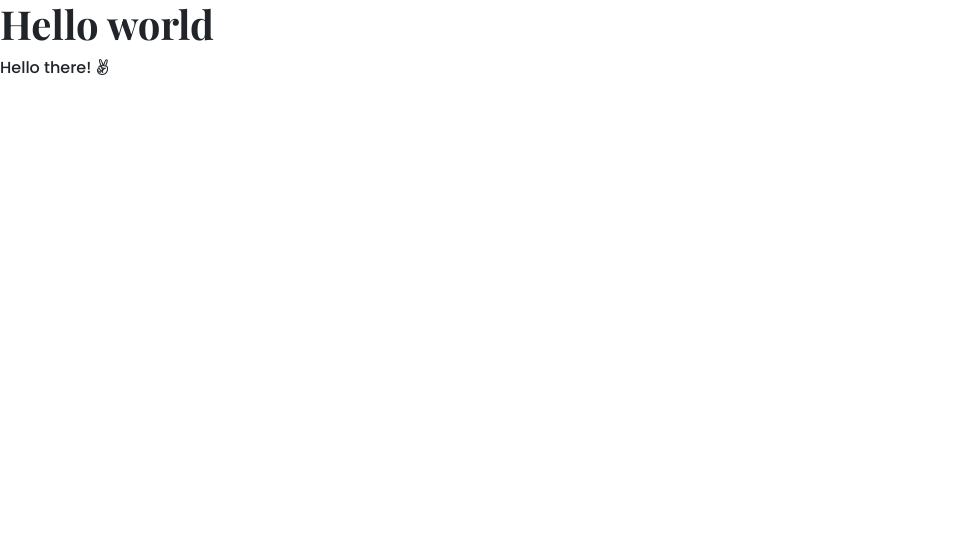
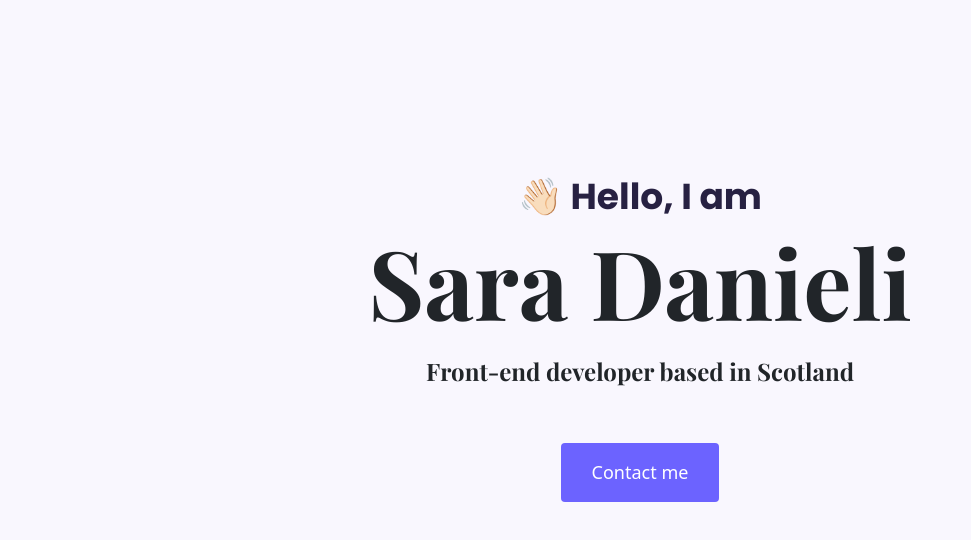
Before and after one commit to SaraDanieli/portfolio, a plain HTML site: page index.html in a window 1280 px wide. Shown: the whole page, without its empty margins (0-971 px from the left). Drawn offline with nearby package versions, Linux system fonts and the light colour scheme.

Commit message:
create hero section

```diff
--- a/css/styles.css
+++ b/css/styles.css
@@ -1,7 +1,41 @@
-h1 {
+:root {
+  --default-font-family: "Poppins", sans-serif;
+}
+
+h1,
+h2 {
   font-family: "Playfair Display", serif;
 }
 
-p {
-  font-family: "Poppins", sans-serif;
+.hero h1 {
+  font-size: 96px;
 }
+
+.hero h2 {
+  font-size: 24px;
+  line-height: 2;
+}
+
+.hero {
+  text-align: center;
+  padding: 170px 50px;
+  background-color: #f9f7fe;
+}
+
+.hero p {
+  font-family: var(--default-font-family);
+  font-size: 36px;
+  font-weight: 700;
+  color: #272142;
+  margin: 0;
+}
+
+.hero a {
+  background-color: #6c63ff;
+
+  border-radius: 4px;
+  color: white;
+  font-size: 18px;
+  line-height: 27px;
+  padding: 15px 30px;
+}
--- a/index.html
+++ b/index.html
@@ -32,9 +32,11 @@
     <title>Homepage</title>
   </head>
   <body>
-    <div>
-      <h1>Hello world</h1>
-      <p>Hello there! <i class="fab fa-angellist"></i></p>
+    <div class="hero">
+      <p>👋🏻 Hello, I am</p>
+      <h1>Sara Danieli</h1>
+      <h2 class="mb-5">Front-end developer based in Scotland</h2>
+      <a href="" class="btn">Contact me</a>
     </div>
   </body>
 </html>
```
